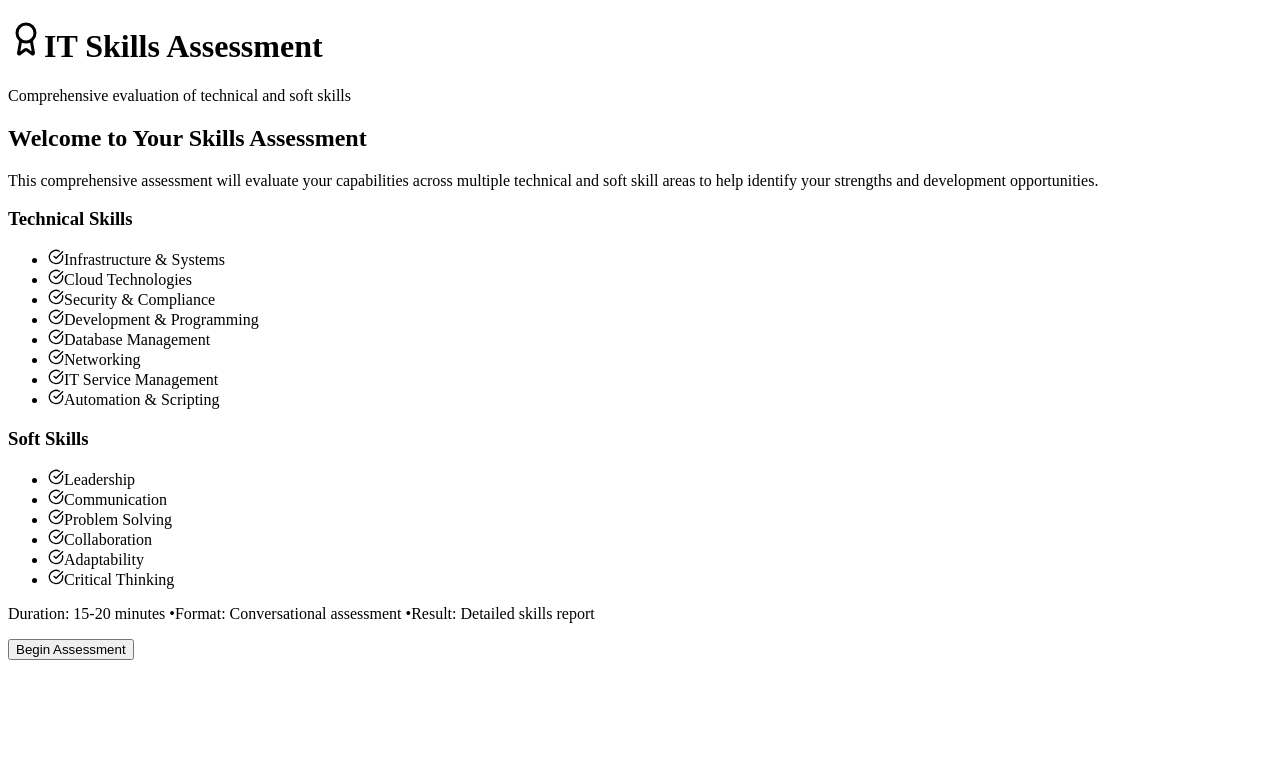
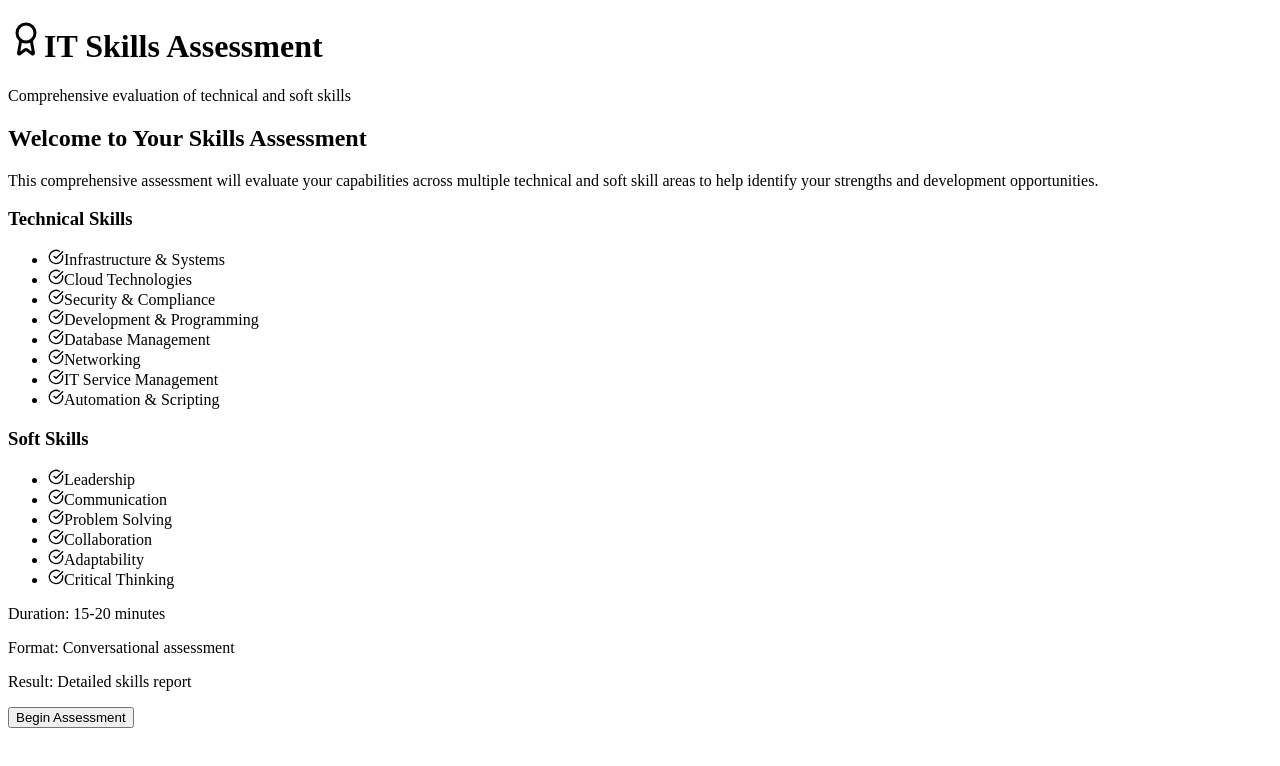
Before and after one commit to SquarePeg-XPL/IT-SKills-Assessment, a Next.js app: page / in a window 1280 px wide. Shown: the top 766 px of the page. Built offline with nearby package versions, Linux system fonts and the light colour scheme.

Commit message:
version upgrade

```diff
--- a/app/page.js
+++ b/app/page.js
@@ -525,11 +525,11 @@ Return ONLY valid JSON in this exact structure:
                   </div>
                 </div>
                 <div className="bg-blue-50 border-l-4 border-blue-600 p-4 rounded-lg mb-8 max-w-2xl mx-auto">
-                  <p className="text-gray-700">
-                    <span className="font-semibold">Duration:</span> 15-20 minutes •
-                    <span className="font-semibold ml-2">Format:</span> Conversational assessment •
-                    <span className="font-semibold ml-2">Result:</span> Detailed skills report
-                  </p>
+                  <div className="text-gray-700 space-y-1">
+                    <p><span className="font-semibold">Duration:</span> 15-20 minutes</p>
+                    <p><span className="font-semibold">Format:</span> Conversational assessment</p>
+                    <p><span className="font-semibold">Result:</span> Detailed skills report</p>
+                  </div>
                 </div>
               </div>
               <button
--- a/package.json
+++ b/package.json
@@ -9,9 +9,9 @@
   },
   "dependencies": {
     "lucide-react": "^0.554.0",
-    "next": "^16.0.3",
-    "react": "^19.2.0",
-    "react-dom": "^19.2.0"
+    "next": "^16.1.3",
+    "react": "^19.2.3",
+    "react-dom": "^19.2.3"
   },
   "devDependencies": {
     "@types/node": "^24.10.1",
```
Also changed, not shown: 1 other file (tests, documents, lock files or other folders).
